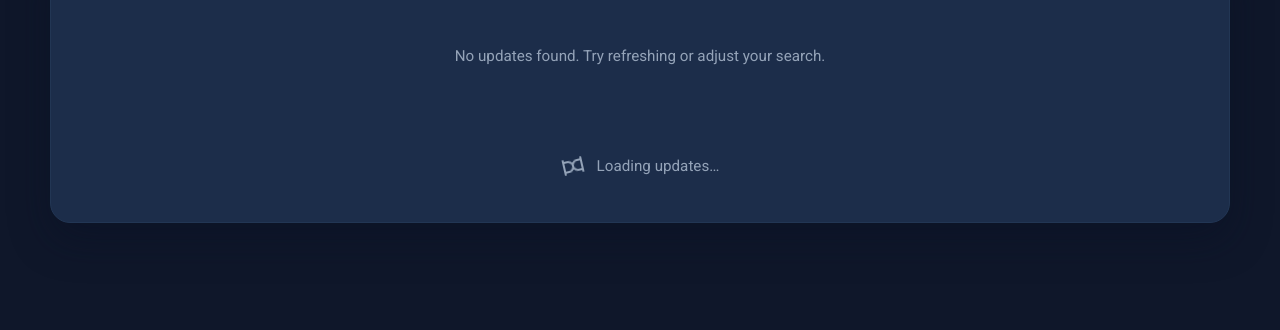
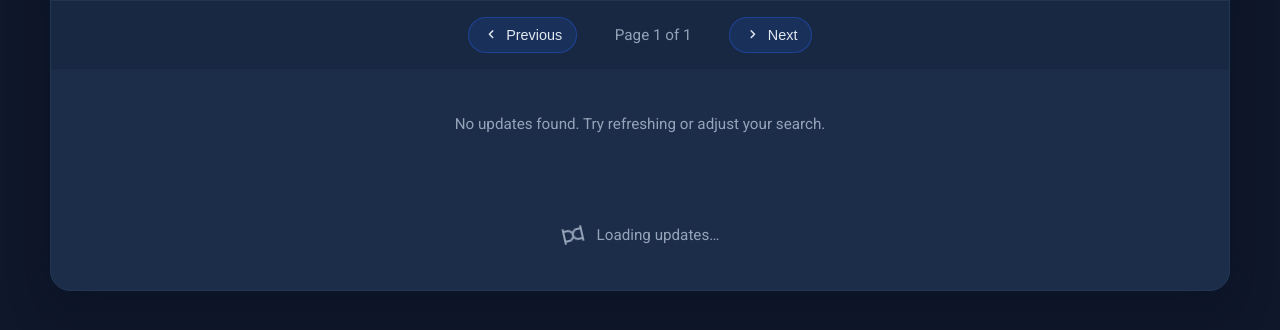
Before and after one commit to vinibailo/TT-Game-Liste-2, a Flask app: page /updates in a window 1280 px wide. Shown: the part 436-766 px from the top of the page. Run offline with Flask 3, Linux system fonts and the light colour scheme; the visitor is signed in with stand-in values (Sample User, id 1); data that the repository does not hold is empty.

Commit message:
Add pagination to updates API and UI

```diff
--- a/app.py
+++ b/app.py
@@ -967,6 +967,7 @@
                         diff TEXT,
                         local_last_edited_at TEXT,
                         refreshed_at TEXT,
+                        has_diff INTEGER NOT NULL DEFAULT 0,
                         FOREIGN KEY(processed_game_id) REFERENCES processed_games("ID")
                     )'''
                 )
@@ -975,8 +976,35 @@
 
             try:
                 conn.execute(
+                    'ALTER TABLE igdb_updates ADD COLUMN has_diff INTEGER NOT NULL DEFAULT 0'
+                )
+            except sqlite3.OperationalError:
+                pass
+
+            try:
+                conn.execute(
                     'CREATE INDEX IF NOT EXISTS igdb_updates_refreshed_at_idx '
                     'ON igdb_updates(refreshed_at)'
+                )
+            except sqlite3.OperationalError:
+                pass
+
+            try:
+                conn.execute(
+                    'CREATE INDEX IF NOT EXISTS igdb_updates_has_diff_updated_idx '
+                    'ON igdb_updates(has_diff, igdb_updated_at)'
+                )
+            except sqlite3.OperationalError:
+                pass
+
+            try:
+                conn.execute(
+                    '''UPDATE igdb_updates
+                       SET has_diff = CASE
+                           WHEN diff IS NULL OR diff = '' OR diff = '{}' THEN 0
+                           ELSE 1
+                       END
+                       WHERE has_diff NOT IN (0, 1) OR has_diff IS NULL'''
                 )
             except sqlite3.OperationalError:
                 pass
@@ -2588,7 +2616,9 @@
     )
 
 
-def fetch_cached_updates() -> list[dict[str, Any]]:
+def fetch_cached_updates(
+    *, offset: int = 0, limit: int = 100
+) -> tuple[list[dict[str, Any]], int, int]:
     with db_lock:
         conn = get_db()
         processed_columns = get_processed_games_columns(conn)
@@ -2605,6 +2635,7 @@
                    u.local_last_edited_at,
                    u.refreshed_at,
                    u.diff,
+                   u.has_diff,
                    p."Name" AS game_name,
                    p."Cover Path" AS cover_path,
                    {cover_url_select}
@@ -2644,7 +2675,10 @@
     updates: list[dict[str, Any]] = []
     existing_ids: set[int] = set()
     for row in update_rows:
-        has_diff = bool(row['diff'])
+        try:
+            has_diff = bool(row['has_diff'])
+        except (KeyError, TypeError):
+            has_diff = bool(row['diff'])
         try:
             processed_id = int(row['processed_game_id'])
         except (TypeError, ValueError):
@@ -2692,7 +2726,18 @@
                 }
             )
 
-    return updates
+    total = len(updates)
+    normalized_offset = max(min(offset, total), 0)
+    effective_limit = limit if isinstance(limit, int) and limit is not None else total
+    if effective_limit is None or effective_limit <= 0:
+        effective_limit = total - normalized_offset
+    end = normalized_offset + max(effective_limit, 0)
+    if end < normalized_offset:
+        end = normalized_offset
+    if end > total:
+        end = total
+    paged = updates[normalized_offset:end]
+    return paged, total, normalized_offset
 
 
 def _run_refresh_cache_phase(update_progress: Callable[..., None]) -> Optional[dict[str, Any]]:
@@ -2831,18 +2876,21 @@
                 continue
             igdb_updated_at = _normalize_timestamp(payload.get('updated_at'))
             diff = build_igdb_diff(row, payload)
+            has_diff_value = 1 if diff else 0
             conn.execute(
                 '''INSERT INTO igdb_updates (
                         processed_game_id, igdb_id, igdb_updated_at,
-                        igdb_payload, diff, local_last_edited_at, refreshed_at
-                   ) VALUES (?, ?, ?, ?, ?, ?, ?)
+                        igdb_payload, diff, local_last_edited_at,
+                        refreshed_at, has_diff
+                   ) VALUES (?, ?, ?, ?, ?, ?, ?, ?)
                    ON CONFLICT(processed_game_id) DO UPDATE SET
                         igdb_id=excluded.igdb_id,
                         igdb_updated_at=excluded.igdb_updated_at,
                         igdb_payload=excluded.igdb_payload,
                         diff=excluded.diff,
                         local_last_edited_at=excluded.local_last_edited_at,
-                        refreshed_at=excluded.refreshed_at''',
+                        refreshed_at=excluded.refreshed_at,
+                        has_diff=excluded.has_diff''',
                 (
                     int(row['ID']),
                     str(igdb_id_value),
@@ -2851,6 +2899,7 @@
                     json.dumps(diff),
                     row.get('last_edited_at') or refreshed_at,
                     refreshed_at,
+                    has_diff_value,
                 ),
             )
             updated_count += 1
--- a/routes/updates.py
+++ b/routes/updates.py
@@ -417,7 +417,32 @@
 @handle_api_errors
 def api_updates_list():
     fetch_cached_updates = _ctx('fetch_cached_updates')
-    return jsonify({'updates': fetch_cached_updates()})
+    try:
+        offset = int(request.args.get('offset', 0))
+    except (TypeError, ValueError):
+        offset = 0
+    if offset < 0:
+        offset = 0
+
+    try:
+        limit = int(request.args.get('limit', 100))
+    except (TypeError, ValueError):
+        limit = 100
+    if limit <= 0:
+        limit = 100
+    limit = min(limit, 500)
+
+    items, total, normalized_offset = fetch_cached_updates(
+        offset=offset, limit=limit
+    )
+    return jsonify(
+        {
+            'items': items,
+            'total': total,
+            'offset': normalized_offset,
+            'limit': limit,
+        }
+    )
 
 
 @updates_blueprint.route('/api/updates/<int:processed_game_id>', methods=['GET'])
--- a/static/style.css
+++ b/static/style.css
@@ -826,6 +826,59 @@
   overflow-x: auto;
 }
 
+.table-pagination {
+  display: flex;
+  align-items: center;
+  justify-content: center;
+  gap: 16px;
+  padding: 16px 20px;
+  border-top: 1px solid rgba(148, 163, 184, 0.1);
+  background: rgba(15, 23, 42, 0.25);
+  flex-wrap: wrap;
+}
+
+.pagination-button {
+  display: inline-flex;
+  align-items: center;
+  gap: 6px;
+  padding: 8px 14px;
+  border-radius: 999px;
+  border: 1px solid rgba(37, 99, 235, 0.4);
+  background: rgba(37, 99, 235, 0.15);
+  color: var(--color-text);
+  font-weight: 500;
+  cursor: pointer;
+  transition: background 120ms ease, color 120ms ease, border-color 120ms ease;
+}
+
+.pagination-button .material-symbols-rounded {
+  font-size: 1.1rem;
+}
+
+.pagination-button[disabled],
+.pagination-button[aria-disabled='true'] {
+  cursor: not-allowed;
+  opacity: 0.5;
+  background: rgba(148, 163, 184, 0.2);
+  border-color: rgba(148, 163, 184, 0.25);
+}
+
+.pagination-button:hover:not([disabled]):not([aria-disabled='true']) {
+  background: rgba(37, 99, 235, 0.3);
+  border-color: rgba(37, 99, 235, 0.6);
+}
+
+.pagination-info {
+  color: var(--color-muted);
+  font-size: 0.95rem;
+  min-width: 120px;
+  text-align: center;
+}
+
+.pagination-label {
+  font-size: 0.9rem;
+}
+
 .updates-table {
   width: 100%;
   border-collapse: collapse;
--- a/static/updates.js
+++ b/static/updates.js
@@ -1,8 +1,10 @@
 (function () {
     const config = window.updatesConfig || {};
+    const resolvedPageSize = toPositiveInt(config.pageSize, 100, { max: 500 });
     const state = {
         updates: [],
         filtered: [],
+        filteredAll: [],
         sortKey: 'refreshed_at',
         sortDir: 'desc',
         searchTerm: '',
@@ -20,6 +22,10 @@
         refreshObservedActive: false,
         refreshPendingPolls: 0,
         waitingForRefreshStart: false,
+        page: 1,
+        pageSize: resolvedPageSize,
+        pageCount: 1,
+        totalAvailable: 0,
     };
 
     const JOB_TYPES = Object.freeze({
@@ -57,6 +63,10 @@
         refreshCount: document.querySelector('[data-refresh-count]'),
         refreshPercent: document.querySelector('[data-refresh-percent]'),
         refreshBar: document.querySelector('[data-refresh-bar]'),
+        pagination: document.querySelector('[data-pagination]'),
+        paginationInfo: document.querySelector('[data-page-info]'),
+        paginationPrev: document.querySelector('[data-page-prev]'),
+        paginationNext: document.querySelector('[data-page-next]'),
     };
 
     const modal = {
@@ -90,6 +100,26 @@
         toastTimer = setTimeout(() => {
             toast.classList.remove('show');
         }, 3200);
+    }
+
+    function toNonNegativeInt(value, fallback = 0) {
+        const number = Number(value);
+        if (!Number.isFinite(number)) {
+            return fallback;
+        }
+        return Math.max(Math.trunc(number), 0);
+    }
+
+    function toPositiveInt(value, fallback = 1, options = {}) {
+        const number = Number(value);
+        if (!Number.isFinite(number) || number <= 0) {
+            return options.max ? Math.min(fallback, options.max) : fallback;
+        }
+        const truncated = Math.trunc(number);
+        if (options.max && truncated > options.max) {
+            return options.max;
+        }
+        return truncated;
     }
 
     function clearRefreshStatusTimer() {
@@ -299,7 +329,7 @@
         if (!elements.countLabel) {
             return;
         }
-        elements.countLabel.textContent = String(state.filtered.length);
+        elements.countLabel.textContent = String(state.filteredAll.length);
     }
 
     function updateStatusMessage() {
@@ -307,7 +337,7 @@
             return;
         }
         if (state.searchTerm) {
-            const count = state.filtered.length;
+            const count = state.filteredAll.length;
             const plural = count === 1 ? '' : 's';
             elements.statusLabel.textContent = `Showing ${count} result${plural} for “${state.searchTerm}”.`;
             return;
@@ -355,9 +385,10 @@
         }
     }
 
-    function applyFilters() {
+    function applyFilters(options = {}) {
+        const { resetPage = false } = options;
         const term = state.searchTerm.trim().toLocaleLowerCase();
-        const filtered = term
+        const filteredAll = term
             ? state.updates.filter((item) => {
                   const name = (item.name || '').toLocaleLowerCase();
                   const id = String(item.processed_game_id || '');
@@ -366,14 +397,35 @@
               })
             : state.updates.slice();
 
-        filtered.sort((a, b) => {
+        filteredAll.sort((a, b) => {
             const comparison = compareValues(a, b, state.sortKey);
             return state.sortDir === 'asc' ? comparison : -comparison;
         });
 
-        state.filtered = filtered;
+        state.filteredAll = filteredAll;
+        if (resetPage) {
+            state.page = 1;
+        }
+        updateVisiblePage();
+    }
+
+    function updateVisiblePage() {
+        const totalItems = state.filteredAll.length;
+        const totalPages = Math.max(1, Math.ceil(totalItems / state.pageSize));
+        state.pageCount = totalPages;
+        if (totalItems === 0) {
+            state.page = 1;
+        } else if (state.page > totalPages) {
+            state.page = totalPages;
+        } else if (state.page < 1) {
+            state.page = 1;
+        }
+        const start = (state.page - 1) * state.pageSize;
+        const end = start + state.pageSize;
+        state.filtered = state.filteredAll.slice(start, end);
         updateCount();
         renderTable();
+        renderPagination();
         updateStatusMessage();
     }
 
@@ -534,6 +586,42 @@
         elements.tableBody.appendChild(fragment);
     }
 
+    function renderPagination() {
+        const container = elements.pagination;
+        if (!container) {
+            return;
+        }
+        const totalItems = state.filteredAll.length;
+        const shouldShow = totalItems > state.pageSize;
+        container.hidden = !shouldShow;
+        if (!shouldShow) {
+            return;
+        }
+        if (elements.paginationInfo) {
+            elements.paginationInfo.textContent = `Page ${state.page} of ${state.pageCount}`;
+        }
+        if (elements.paginationPrev) {
+            const disablePrev = state.page <= 1;
+            elements.paginationPrev.disabled = disablePrev;
+            elements.paginationPrev.setAttribute('aria-disabled', disablePrev ? 'true' : 'false');
+        }
+        if (elements.paginationNext) {
+            const disableNext = state.page >= state.pageCount;
+            elements.paginationNext.disabled = disableNext;
+            elements.paginationNext.setAttribute('aria-disabled', disableNext ? 'true' : 'false');
+        }
+    }
+
+    function setPage(page) {
+        const totalPages = Math.max(1, state.pageCount);
+        const clamped = Math.min(Math.max(page, 1), totalPages);
+        if (clamped === state.page) {
+            return;
+        }
+        state.page = clamped;
+        updateVisiblePage();
+    }
+
     function updateSortIndicators() {
         elements.sortButtons.forEach((button) => {
             const key = button.dataset.sort;
@@ -586,7 +674,7 @@
 
     function updateSearchTerm(event) {
         state.searchTerm = event.target.value || '';
-        applyFilters();
+        applyFilters({ resetPage: true });
     }
 
     function setRefreshButtonLoading(loading) {
@@ -1323,28 +1411,107 @@
         }
     }
 
+    function buildUpdatesUrl(offset, limit) {
+        const base = config.updatesUrl || '/api/updates';
+        try {
+            const url = new URL(base, window.location.origin);
+            url.searchParams.set('offset', String(offset));
+            url.searchParams.set('limit', String(limit));
+            return url.pathname + url.search + url.hash;
+        } catch (err) {
+            const separator = base.includes('?') ? '&' : '?';
+            return `${base}${separator}offset=${encodeURIComponent(offset)}&limit=${encodeURIComponent(limit)}`;
+        }
+    }
+
+    async function fetchUpdatesBatch(offset, limit) {
+        const url = buildUpdatesUrl(offset, limit);
+        const response = await fetch(url, { headers: { Accept: 'application/json' } });
+        let payload = null;
+        try {
+            payload = await response.json();
+        } catch (err) {
+            payload = null;
+        }
+        if (!response.ok || !payload || !Array.isArray(payload.items)) {
+            throw new Error(payload && payload.error ? payload.error : 'Failed to load updates.');
+        }
+        return payload;
+    }
+
     async function loadUpdates() {
         setLoading(true);
         try {
-            const response = await fetch(config.updatesUrl || '/api/updates');
-            let payload = null;
-            try {
-                payload = await response.json();
-            } catch (err) {
-                payload = null;
+            const aggregated = [];
+            const seenIds = new Set();
+            let total = 0;
+            let offset = 0;
+            let pageLimit = state.pageSize;
+            const visitedOffsets = new Set();
+
+            while (true) {
+                if (visitedOffsets.has(offset)) {
+                    break;
+                }
+                visitedOffsets.add(offset);
+                const payload = await fetchUpdatesBatch(offset, pageLimit);
+                const items = Array.isArray(payload.items) ? payload.items : [];
+                const normalizedOffset = toNonNegativeInt(payload.offset, offset);
+                const normalizedLimit = toPositiveInt(payload.limit, pageLimit, { max: 500 });
+                const normalizedTotal = toNonNegativeInt(payload.total, items.length);
+                if (normalizedTotal > total) {
+                    total = normalizedTotal;
+                }
+                items.forEach((item) => {
+                    if (!item) {
+                        return;
+                    }
+                    const key = item.processed_game_id;
+                    if (key === undefined || key === null) {
+                        aggregated.push(item);
+                        return;
+                    }
+                    if (seenIds.has(key)) {
+                        return;
+                    }
+                    seenIds.add(key);
+                    aggregated.push(item);
+                });
+
+                const received = items.length;
+                if (received === 0) {
+                    offset = normalizedOffset;
+                    break;
+                }
+                if (total > 0 && aggregated.length >= total) {
+                    break;
+                }
+                const nextOffset = normalizedOffset + received;
+                if (nextOffset <= normalizedOffset) {
+                    break;
+                }
+                offset = nextOffset;
+                pageLimit = normalizedLimit;
             }
-            if (!response.ok || !payload || !Array.isArray(payload.updates)) {
-                throw new Error(payload && payload.error ? payload.error : 'Failed to load updates.');
-            }
-            state.updates = payload.updates;
-            state.updateMap = new Map(state.updates.map((item) => [item.processed_game_id, item]));
-            applyFilters();
+
+            state.updates = aggregated;
+            state.totalAvailable = total || aggregated.length;
+            state.updateMap = new Map(
+                state.updates.map((item) => [item.processed_game_id, item])
+            );
+            state.page = 1;
+            applyFilters({ resetPage: true });
             updateSortIndicators();
         } catch (error) {
             console.error(error);
             showToast(error.message, 'warning');
             state.updates = [];
             state.filtered = [];
+            state.filteredAll = [];
+            state.pageCount = 1;
+            state.page = 1;
+            state.totalAvailable = 0;
+            state.updateMap = new Map();
             if (elements.tableBody) {
                 elements.tableBody.innerHTML = '';
             }
@@ -1352,6 +1519,7 @@
                 elements.emptyState.hidden = false;
             }
             updateCount();
+            renderPagination();
             updateStatusMessage();
         } finally {
             setLoading(false);
@@ -1381,6 +1549,16 @@
                 }
             });
         }
+        if (elements.paginationPrev) {
+            elements.paginationPrev.addEventListener('click', () => {
+                setPage(state.page - 1);
+            });
+        }
+        if (elements.paginationNext) {
+            elements.paginationNext.addEventListener('click', () => {
+                setPage(state.page + 1);
+            });
+        }
         document.addEventListener('keydown', (event) => {
             if (event.key === 'Escape' && modal.backdrop && !modal.backdrop.hidden) {
                 event.preventDefault();
--- a/templates/updates.html
+++ b/templates/updates.html
@@ -131,6 +131,17 @@
                     <tbody data-updates-body></tbody>
                 </table>
             </div>
+            <nav class="table-pagination" data-pagination hidden aria-label="Pagination">
+                <button type="button" class="pagination-button" data-page-prev aria-label="Previous page">
+                    <span class="material-symbols-rounded" aria-hidden="true">chevron_left</span>
+                    <span class="pagination-label">Previous</span>
+                </button>
+                <div class="pagination-info" data-page-info>Page 1 of 1</div>
+                <button type="button" class="pagination-button" data-page-next aria-label="Next page">
+                    <span class="material-symbols-rounded" aria-hidden="true">chevron_right</span>
+                    <span class="pagination-label">Next</span>
+                </button>
+            </nav>
             <div class="table-empty" data-empty-state hidden>
                 <p>No updates found. Try refreshing or adjust your search.</p>
             </div>
```
Also changed, not shown: tests/test_updates_api.py (+56 -7 lines).
